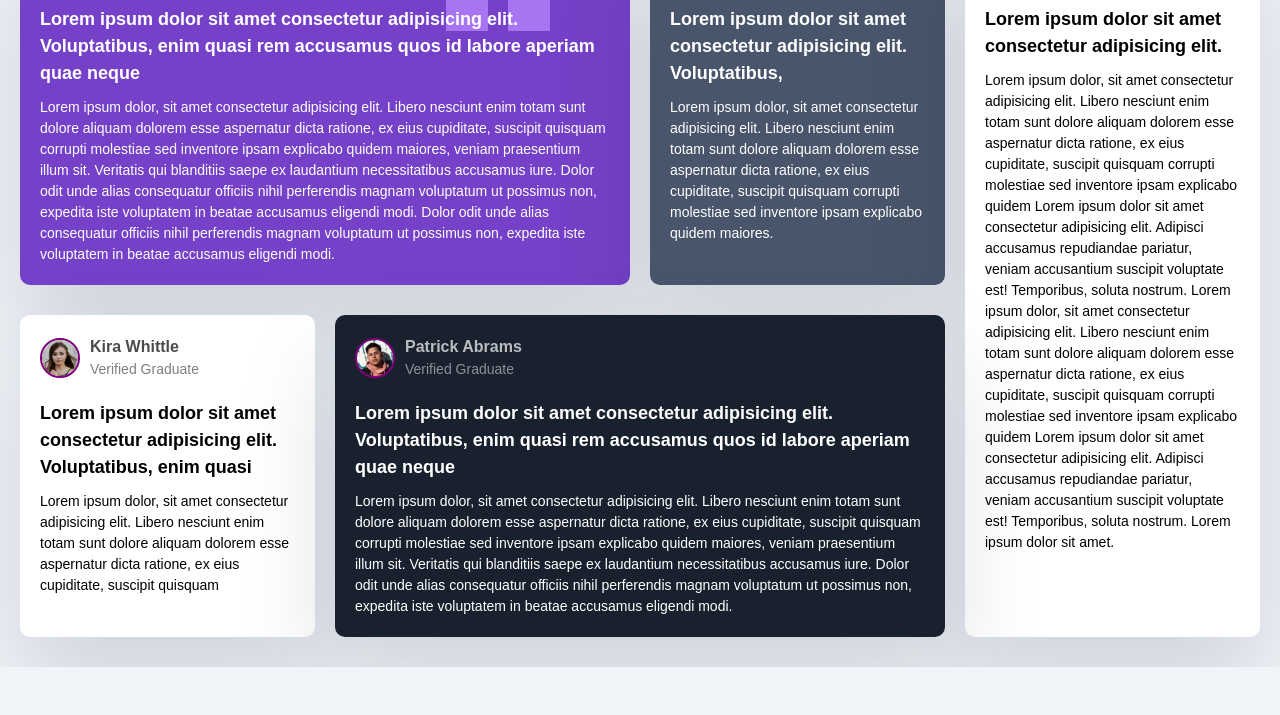
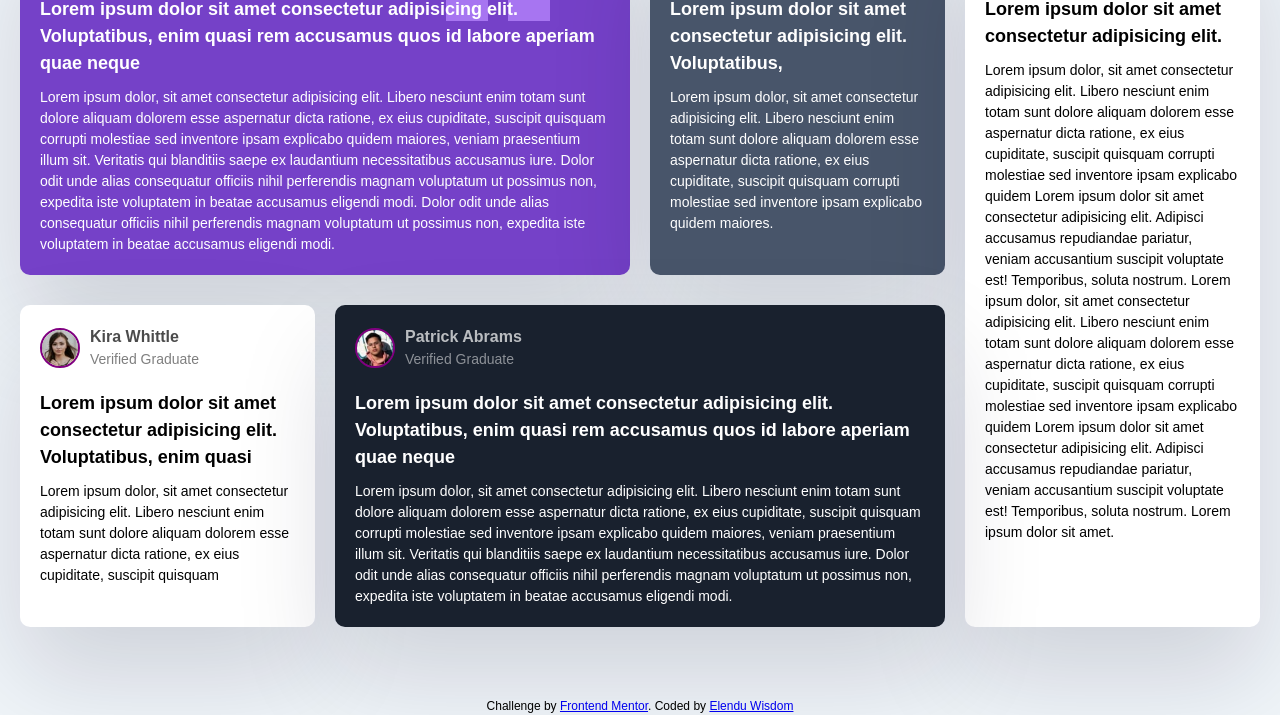
Before and after one commit to theewiz/CSS-Grid, a plain HTML site: page index.html in a window 1280 px wide. Shown: the part 149-864 px from the top of the page. Before the commit the page ends 816 px from the top, so only its background shows below. Drawn offline with Linux system fonts and the light colour scheme.

Commit message:
Third commit

```diff
--- a/grid.css
+++ b/grid.css
@@ -9,12 +9,12 @@ body {
     font-size: 16px;
     line-height: 1.5;
     background-color: hsl(210, 46%, 96%);
-    height: 80vh;
+    height: 85vh;
 }
 
 .testimonials {
     max-width: 1440px;
-    margin: 50px auto;
+    margin: 40px auto;
     padding: 20px;
 
     display: grid;
@@ -97,6 +97,10 @@ body {
     grid-row: 1 / 3 ;
 }
 
+.attribution {
+    text-align: center;
+    font-size: 12px;
+}
 
 @media screen and (max-width:760px) {
     .testimonials {
--- a/index.html
+++ b/index.html
@@ -92,5 +92,9 @@
 
     </div>
 
+    <div class="attribution">
+        Challenge by <a href="https://www.frontendmentor.io/">Frontend Mentor</a>. Coded by <a href="https://github.com/theewiz">Elendu Wisdom</a>
+    </div>
+
 </body>
 </html>
```
